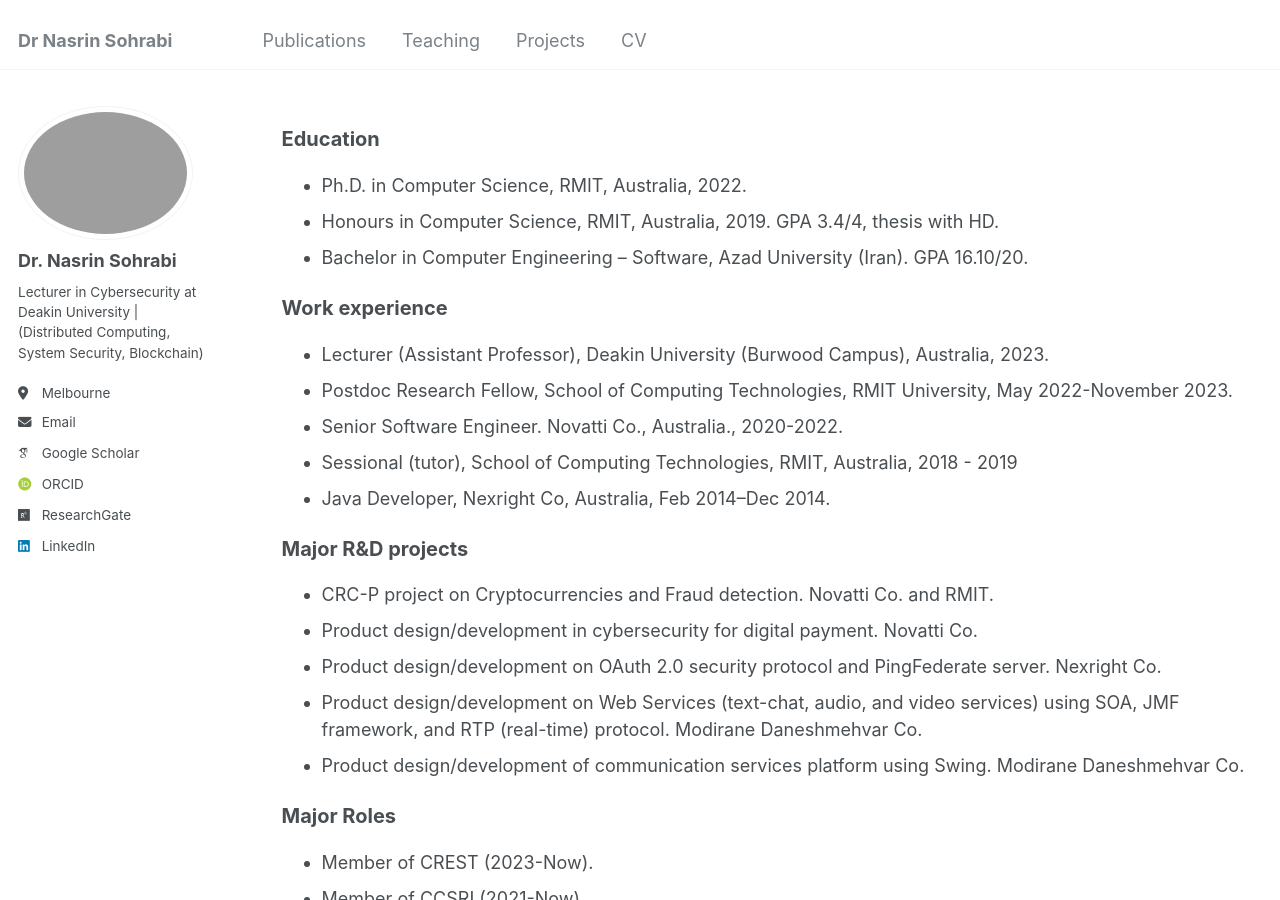
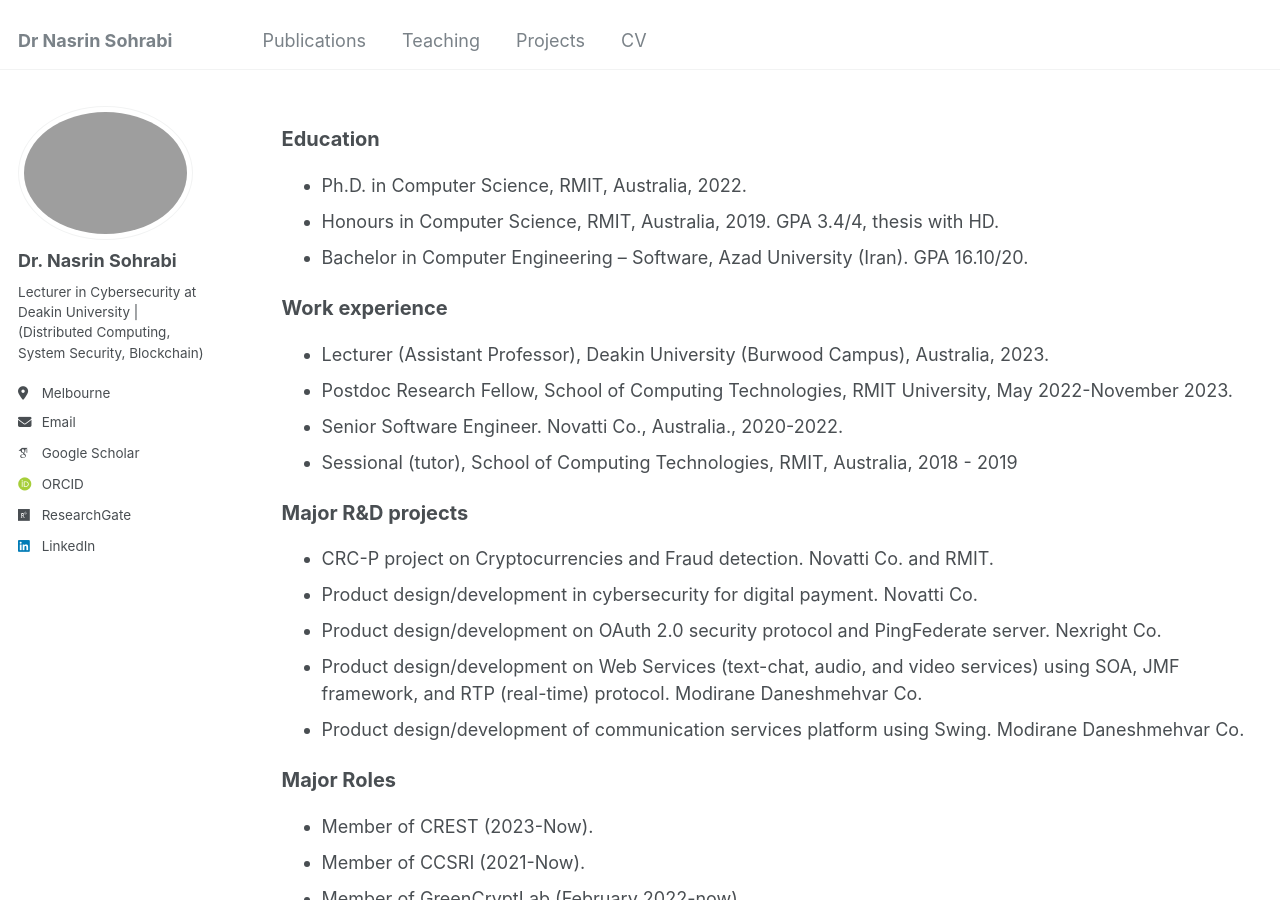
Before and after one commit to Nasrin-Sohrabi/Nasrin-Sohrabi.github.io, a Jekyll site: the page built from _pages/cv.md, in a window 1280 px wide and 900 px high. Built offline with Jekyll 4.4.1, drawn with Linux system fonts in a browser that asks for light colours; some web fonts are replaced.

Commit message:
updating the news

```diff
--- a/_pages/cv.md
+++ b/_pages/cv.md
@@ -21,7 +21,7 @@ redirect_from:
 * Postdoc Research Fellow, School of Computing Technologies, RMIT University, May 2022-November 2023.
 * Senior Software Engineer. Novatti Co., Australia., 2020-2022.
 * Sessional (tutor), School of Computing Technologies, RMIT, Australia, 2018 - 2019
-* Java Developer, Nexright Co, Australia, Feb 2014–Dec 2014.
+<!-- * Java Developer, Nexright Co, Australia, Feb 2014–Dec 2014. -->
 
 
 <span style="font-size:20px;">Major R&D projects</span>
```
